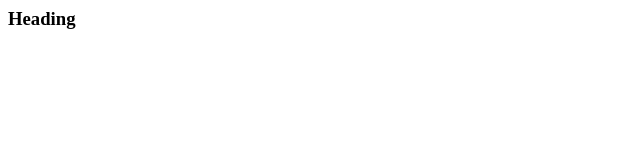
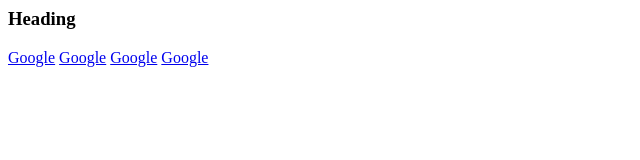
Before and after one commit to annikalee/website, a plain HTML site: page content/header.html in a window 1280 px wide. Shown: the whole page, without its empty margins (0-640 px from the left). Drawn offline with Linux system fonts and the light colour scheme.

Commit message:
Works finally

```diff
--- a/content/header.html
+++ b/content/header.html
@@ -1,3 +1,7 @@
 <!-- Header -->
 <link rel="stylesheet" type="css/text" href="../style/header.css"/>
 <h3>Heading</h3>
+<a href="http://www.google.com">Google</a>
+<a href="www.google.com">Google</a>
+<a href="www.google.com">Google</a>
+<a href="www.google.com">Google</a>
```
Also changed, not shown: content/index.html (+1 -1 lines).
